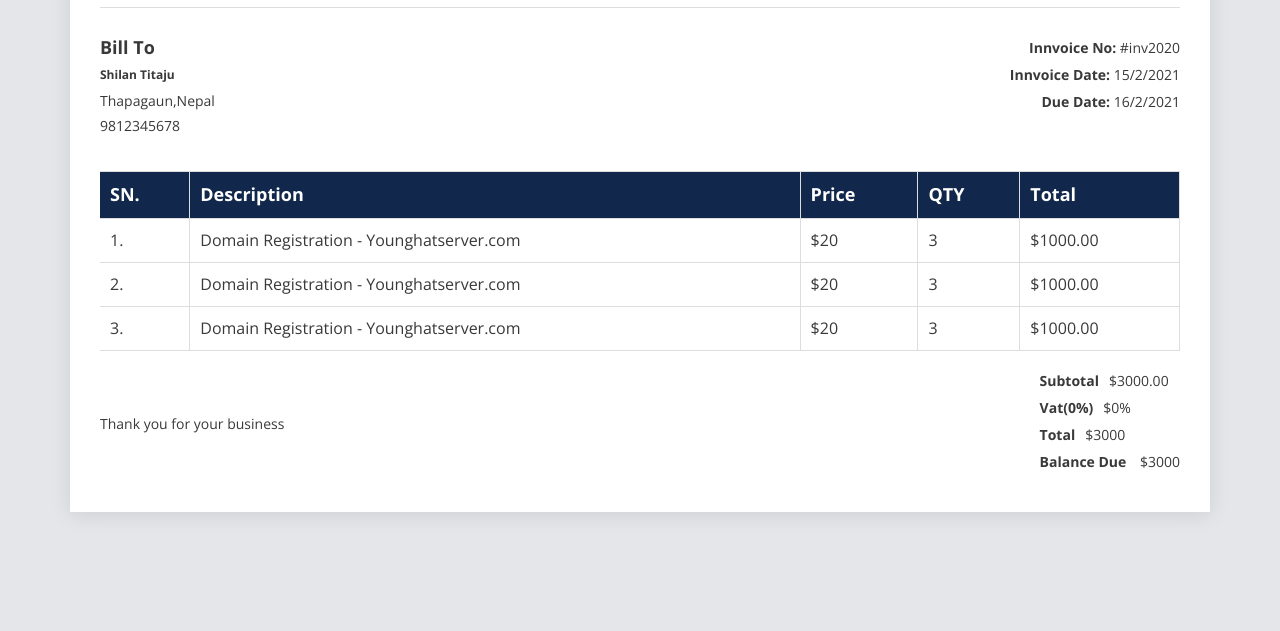
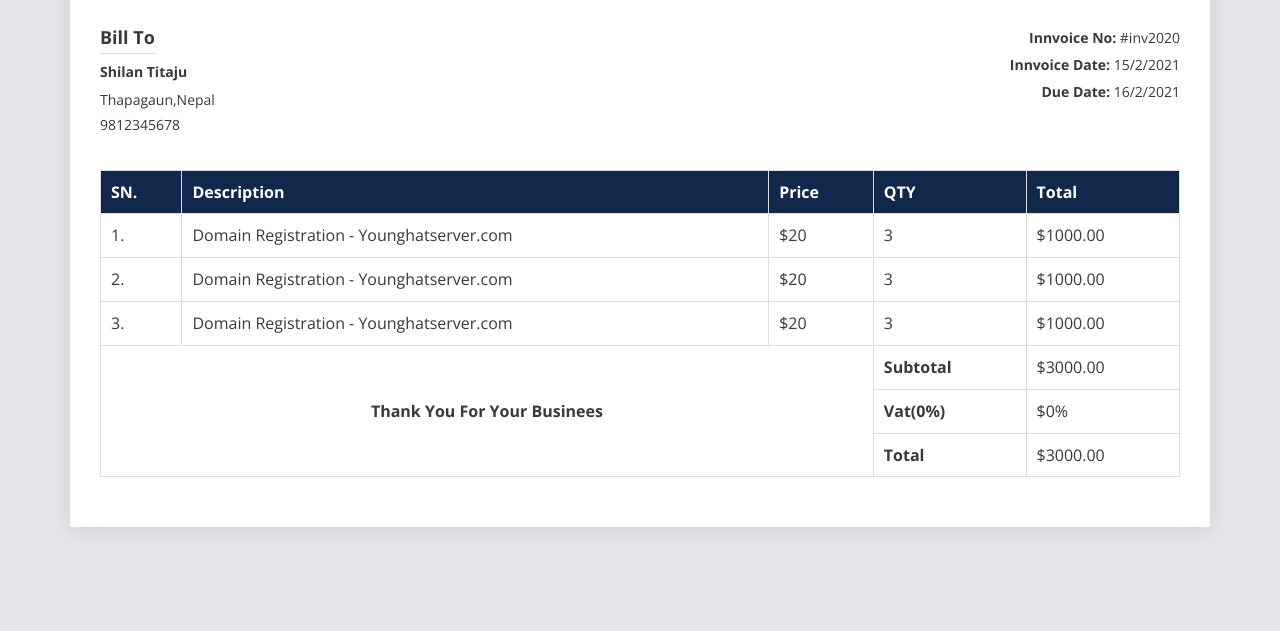
Before and after one commit to Chandanil/innvoice-table, a plain HTML site: page index.html in a window 1280 px wide. Shown: the part 169-800 px from the top of the page. Drawn offline with nearby package versions, Linux system fonts and the light colour scheme.

Commit message:
modified footer

```diff
--- a/index.html
+++ b/index.html
@@ -20,13 +20,13 @@
 						<p>01-121212</p>
 					</div>
 					<div class="right-info">
-						<a href="" class="logo">LOGO</a>
+						<a href="" class="logo"><img src="img/yh-logo.png" height="32"></a>
 					</div>
 				</div>
 				<div class="info-detail mrgb-30">
 					<div class="info-to">
 						<h4 class="title">Bill To</h4>
-						<h6 class="title">Shilan Titaju</h6>
+						<h5 class="name">Shilan Titaju</h5>
 						<p>Thapagaun,Nepal</p>
 						<p>9812345678</p>
 					</div>
@@ -77,18 +77,24 @@
 							<td>$1000.00</td>
 						</tr>
 					</tbody>
+						<tfoot>
+						<tr>
+							<td class="note" rowspan="4" colspan="3">Thank You For Your Businees</td>
+						</tr>
+						<tr class="subtotal">
+							<th><strong>Subtotal</strong></th>
+							<td>$3000.00</td>
+						</tr>
+						<tr class="vat">
+							<th><strong>Vat(0%)</strong></th>
+							<td>$0%</td>
+						</tr>
+						<tr class="order-total">
+							<th><strong>Total</strong></th>
+							<td>$3000.00</td>
+						</tr>
+					</tfoot>
 				</table>
-				<div class="total-wrap">
-					<p class="note">Thank you for your business</p>
-					<div class="total-amount">
-						<ul>
-							<li><strong>Subtotal</strong>$3000.00</li>
-							<li><strong>Vat(0%)</strong>$0%</li>
-							<li><strong>Total</strong>$3000</li>
-							<li><strong>Balance Due</strong> $3000</li>
-						</ul>
-					</div>
-				</div>
 			</div>
 		</div>
 	</div>
--- a/style.css
+++ b/style.css
@@ -42,11 +42,16 @@ h1,h2,h3,h4,h5,h6 {
   display: flex;
 }
 .account-invoice .company-info .left-info,
-.account-invoice .info-to,
-.account-invoice .note {
+.account-invoice .info-to {
   margin-right: auto;
 }
-.account-invoice .title {
+.account-invoice .info-detail .info-to .title{
+  margin-bottom: 10px;
+    border-bottom: 1px solid #ddd;
+    display: inline-block;
+  padding-bottom: 5px;
+}
+.account-invoice .info-detail .info-to .name {
   margin-bottom: 10px;
 }
 .account-invoice p{
@@ -84,9 +89,6 @@ h1,h2,h3,h4,h5,h6 {
 .innvoice-table {
   font-size: 16px;
 }
-.innvoice-table th {
-  font-size: 18px;
-}
 .innvoice-table>tbody>tr>td, .innvoice-table>tbody>tr>th,
 .innvoice-table>tfoot>tr>td, .innvoice-table>tfoot>tr>th,
 .innvoice-table>thead>tr>td, .innvoice-table>thead>tr>th,
@@ -94,7 +96,6 @@ h1,h2,h3,h4,h5,h6 {
 .innvoice-table>thead:first-child>tr:first-child>th {
   border:none;
   border: 1px solid #ddd;
-  border-left: none;
   padding: 10px;
   vertical-align: middle;
 }
@@ -102,9 +103,10 @@ h1,h2,h3,h4,h5,h6 {
   background: #11274b;
   color: #fff;
 }
-.account-invoice .total-wrap {
-  align-items: center;
-}
 .account-invoice .total-wrap li strong{
   margin-right: 10px;
 }
+.account-invoice .note {
+  text-align: center;
+  font-weight: 600;
+}
```
Also changed, not shown: img/logo.png (deleted), img/yh-logo.png (added).
